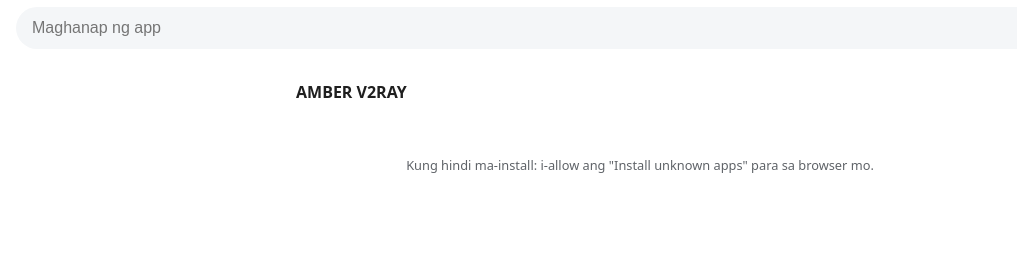
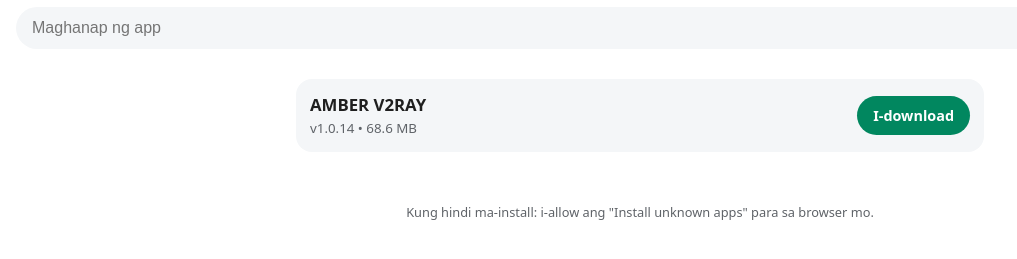
Before and after one commit to noelrubio143/MY-APPS-STORE, a plain HTML site: page index.html in a window 1280 px wide. Shown: the part 43-302 px from the top of the page, without its empty margins (0-1017 px from the left). Drawn offline with Linux system fonts and the light colour scheme.

Commit message:
Update index.html

```diff
--- a/index.html
+++ b/index.html
@@ -16,7 +16,10 @@ h1{margin:0 0 10px;font-size:1.3rem}
 .chip{flex:none;padding:7px 14px;border-radius:16px;border:1px solid var(--muted);background:none;color:var(--text);font-size:.85rem}
 .chip.on{background:var(--accent);border-color:var(--accent);color:#fff}
 main{padding:8px 16px;max-width:720px;margin:auto}
-.row{display:flex;gap:14px;align-items:center;padding:12px 0;cursor:pointer}
+.row{display:flex;gap:12px;align-items:center;padding:14px;margin:10px 0;background:var(--card);border-radius:16px}
+.row .t{flex:1;min-width:0;cursor:pointer}
+.row .t b{font-size:1.05rem;overflow-wrap:anywhere}
+.row .dl{flex:none;background:var(--accent);color:#fff;text-decoration:none;padding:10px 16px;border-radius:20px;font-weight:600;font-size:.9rem}
 .ic{width:60px;height:60px;border-radius:14px;background:var(--card);object-fit:cover;flex:none}
 .row b{display:block}.row small{color:var(--muted)}
 #d{position:fixed;inset:0;background:var(--bg);overflow:auto;padding:16px;display:none;z-index:10}
@@ -54,7 +57,7 @@ function esc(t){return String(t==null?"":t).replace(/[&<>"]/g,c=>({"&":"&amp;","
 function render(){
  const q=$("q").value.toLowerCase();
  const r=APPS.map((a,i)=>({a,i})).filter(({a})=>a.name.toLowerCase().includes(q));
- $("list").innerHTML=r.length?r.map(({a,i})=>`<div class="row" onclick="show(${i})"><div><b>${esc(a.name)}</b></div></div>`).join(""):"<p>Walang nahanap.</p>";
+ $("list").innerHTML=r.length?r.map(({a,i})=>`<div class="row"><div class="t" onclick="show(${i})"><b>${esc(a.name)}</b><small>v${esc(a.version)} • ${esc(a.size)}</small></div><a class="dl" href="${esc(a.apk)}" download>I-download</a></div>`).join(""):"<p>Walang nahanap.</p>";
 }
 function show(i){
  const a=APPS[i];
```
